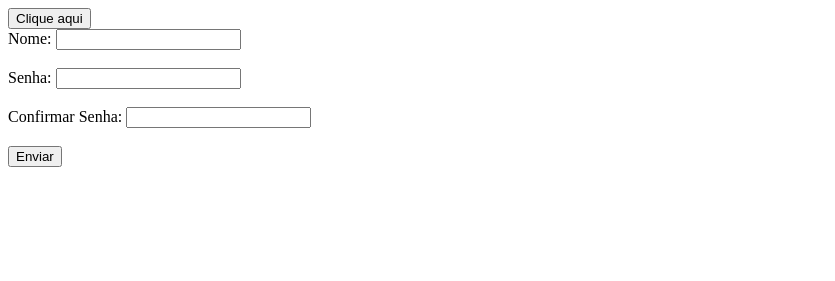
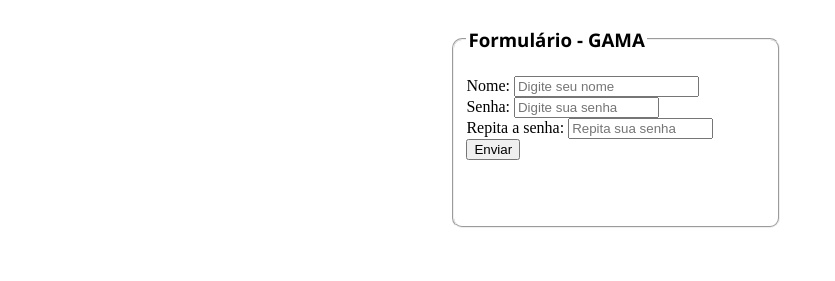
Before and after one commit to vagnerbruno85/MentoriaGAMA, a plain HTML site: page Aula-03/exerc-02FormularioValidacao.html in a window 1280 px wide. Shown: the whole page, without its empty margins (0-835 px from the left). Drawn offline with Linux system fonts and the light colour scheme.

Commit message:
Atualização Formulario

```diff
--- a/Aula-03/exerc-02FormularioValidacao.html
+++ b/Aula-03/exerc-02FormularioValidacao.html
@@ -1,59 +1,98 @@
 <!DOCTYPE html>
 <html lang="en">
   <head>
-    <meta charset="UTF-8">
-    <meta http-equiv="X-UA-Compatible" content="IE=edge">
-    <meta name="viewport" content="width=<form>, initial-scale=1.0">
-    <title>Formulário</title>
+    <meta charset="UTF-8" />
+    <meta http-equiv="X-UA-Compatible" content="IE=edge" />
+    <meta name="viewport" content="width=device-width, initial-scale=1.0" />
+    <title>Formulario</title>
+    <script>
+      function confereSenha() {
+        var senha = cadastro.senha.value;
+        var confirma = cadastro.confirma.value;
+        console.log(`${senha} + ${confirma}`);
 
-    <script>
-        function mensagem() {
-            alert("Eu sou um alerta");
-        }
-        function validar(){
-            //let nome = document.getElementById("nome").value;
-            let campo_nome = cadastro.nome.value;
-            let senha = cadastro.senha.value;
-            let confirmar_senha = cadastro.confirmar_senha.value;
-
-            if(campo_nome == ""){
-                alert("Preencha o campo nome");
-                cadastro.nome.focus();
+        if (confirma === senha) {
+          alert("As senhas são IGUAIS");
+        } else {
+          alert("As senhas são DIFERENTES, revise os campos para prosseguir");
+          cadastro.confirma.focus();
           return false;
         }
-            else if(senha == "" || senha.length <= 5 ){
-                alert("Senha deve ter mais de 5 caracteres");
-                cadastro.senha.focus();
-                return false;
-            }
-            else if(senha != confirmar_senha){
-                alert("Senhas não conferem");
-                cadastro.confirmar_senha.focus();
-                return false;
-            }
-            else{
-                return true;
       }
 
-            {
-                alert(`Olá ${campo_nome}, seja bem vindo(a)`);
-            }
+      function senhaOK() {
+        alert("Senhas conferem");
       }
     </script>
+    <style>
+      legend {
+        font-style: bold;
+        font-family: "Segoe UI";
+      }
+      fieldset {
+        width: 300px;
+        height: 200px;
+        border-radius: 10px;
+      }
+      #form {
+        position: relative;
+        left: 35%;
+        top: 29%;
+        width: 320px;
+        height: 270px;
+      }
+      #form #cadastro {
+        position: absolute;
+        display: block;
+      }
+
+    </style>
   </head>
   <body>
-    <form>
-        <input type="button" onclick=mensagem() value="Clique aqui">
+    <div id="form">
+    <form
+      action=""
+      method="POST"
+      name="cadastro"
+      onsubmit="return confereSenha();"
+      accept-charset=""
+    >
+      <fieldset>
+        <legend><h3>Formulário - GAMA</h3></legend>
+        <div>
+          <label for="nome">Nome: </label>
+          <input
+            type="text"
+            id="nome"
+            name="nome"
+            placeholder="Digite seu nome"
+            required
+          />
+          <br />
+          <label>Senha:</label>
+          <input
+            type="password"
+            name="senha"
+            size="15"
+            placeholder="Digite sua senha"
+            required
+          />
+          <br />
+          <label>Repita a senha:</label>
+          <input
+            type="password"
+            name="confirma"
+            size="15"
+            placeholder="Repita sua senha"
+            required
+          />
+          <br />
+          <label for="envia"></label>
+
+          <input type="submit" id="envia" value="Enviar" />
+        </div>
+      </fieldset>
     </form>
-
-    <form name="cadastro" method="get">
-        <label>Nome:</label>
-        <input type="text" name="nome"><br><br>
-        <label>Senha:</label>
-        <input type="password" name="senha"><br><br>
-        <label>Confirmar Senha:</label>
-        <input type="password" name="confirmarSenha"><br><br>
-        <input type="submit" onclick= "return validar()" value="Enviar">
-    </form>
+  </div>
   </body>
 </html>
```
Lines whose indentation alone changed are shown as unchanged.
